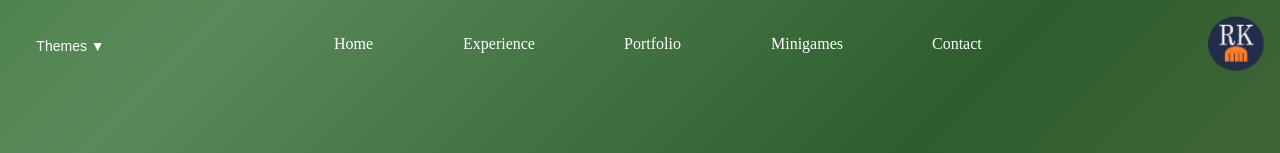
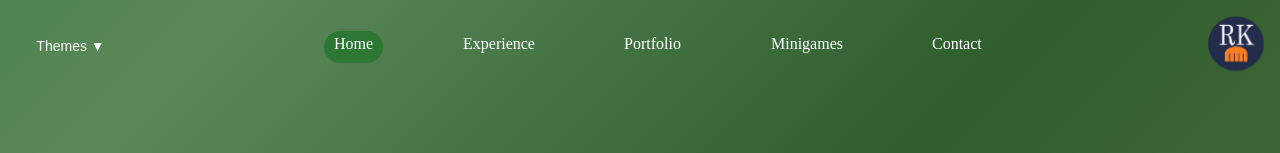
Before and after one commit to Rob-Keys/Rob-Keys.github.io, a React (Vite) app: page / in a window 1280 px wide. Shown: the top 153 px of the page. Built offline with nearby package versions, Linux system fonts and the light colour scheme; a web font is replaced by a local one.

Commit message:
Added oval indicator

```diff
--- a/src/components/navigation.tsx
+++ b/src/components/navigation.tsx
@@ -1,18 +1,48 @@
-import React from 'react';
+import React, {useEffect, useState} from 'react';
+
 import { Link } from 'react-router-dom';
 import '../styles/components/Navigation.css'
 
 const Navigation: React.FC = () => {
+    const [currentPage, setCurrentPage] = useState<string>('home');
+    const [nextPage, setNextPage] = useState<string>('home');
+
+    const changeNextPage = (newPage: string) => {
+        setNextPage(newPage);
+    }
+
+    const [indicatorStyle, setIndicatorStyle] = useState({});
+
+    const updateIndicatorPosition = () => {
+        setTimeout(() => {
+            const currentRect = document.getElementById(currentPage);
+            if(!currentRect) { return;}
+            const nextRect = document.getElementById(nextPage);
+            if(!nextRect) { return;}
+            const newWidth = "" + nextRect.clientWidth *1.5;
+            setIndicatorStyle({
+                width: `${newWidth}px`,
+                left: `${(-0.25)*nextRect.clientWidth}px`,
+                transform: `translateX(${nextRect.offsetLeft}px)`
+            });
+            setCurrentPage(nextPage);
+        }, 0);
+    };
+    useEffect(() => {
+        updateIndicatorPosition();
+    }, [nextPage]);
+
+
     return (
         <div className="Navigation">
             <nav>
-                <div className="oval-selector"></div>
+                <div className="oval-indicator" style={indicatorStyle}></div>
                 <ul className="page-links">
-                    <li><Link to="/" className="nav-link">Home</Link></li>
-                    <li><Link to="/experience" className="nav-link">Experience</Link></li>
-                    <li><Link to="/portfolio" className="nav-link">Portfolio</Link></li>
-                    <li><Link to="/game" className="nav-link">Minigames</Link></li>
-                    <li><Link to="/contact" className="nav-link">Contact</Link></li>
+                    <li id="home"><Link to="/" className="nav-link" onClick={() => changeNextPage('home')}>Home</Link></li>
+                    <li id="experience"><Link to="/experience" className="nav-link" onClick={() => changeNextPage('experience')}>Experience</Link></li>
+                    <li id="portfolio"><Link to="/portfolio" className="nav-link" onClick={() => changeNextPage('portfolio')}>Portfolio</Link></li>
+                    <li id="minigames"><Link to="/game" className="nav-link" onClick={() => changeNextPage('minigames')}>Minigames</Link></li>
+                    <li id="contact"><Link to="/contact" className="nav-link" onClick={() => changeNextPage('contact')}>Contact</Link></li>
                 </ul>
             </nav>
         </div>
--- a/src/styles/components/Navigation.css
+++ b/src/styles/components/Navigation.css
@@ -37,18 +37,14 @@
         transition: color 0.3s ease;
     }
 
-    .oval-selector {
-        position: absolute;
+    .oval-indicator {
         background: var(--active-accent1);
-        height: 30px;
+        height: 2rem;
         border-radius: 50px;
-        transition:
-                width 0.3s cubic-bezier(0.4, 0, 0.2, 1),
-                left 0.3s cubic-bezier(0.4, 0, 0.2, 1);
         will-change: width, left;
         z-index: 0;
-        top: 61%;
-        transform: translateY(-50%);
-        backface-visibility: hidden;
+        position: absolute;
+        top: 1.5rem;
+        transition: transform 0.3s ease-in-out, width 0.3s ease-in-out;
     }
 }
```
